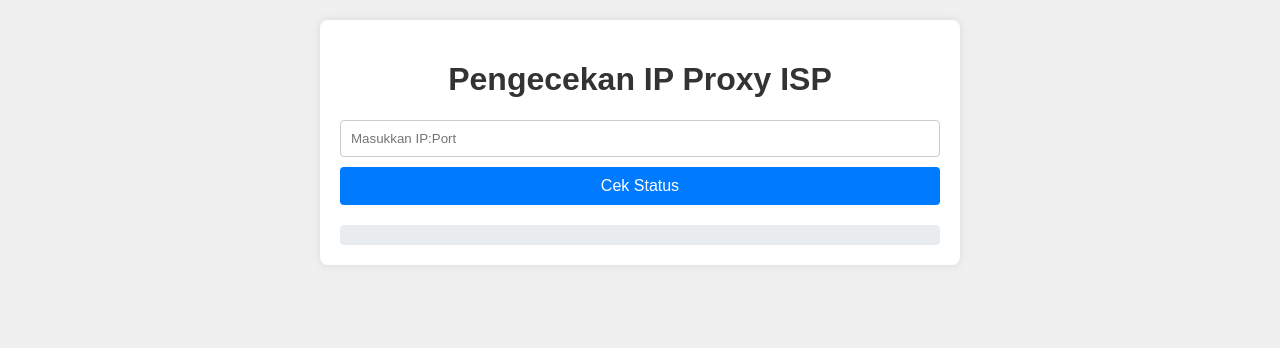
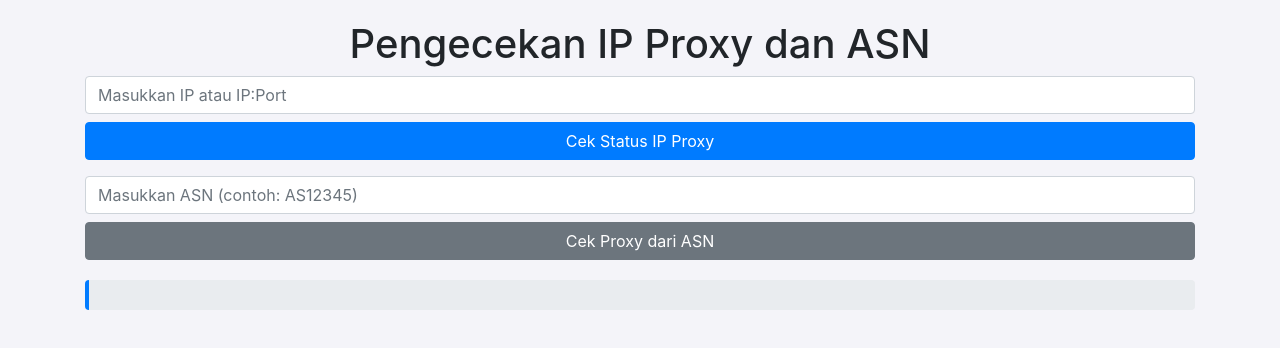
Before and after one commit to MarinaAqua/Check-IP, a plain HTML site: page index.html in a window 1280 px wide. Drawn offline with nearby package versions, Linux system fonts and the light colour scheme.

Commit message:
Update index.html

```diff
--- a/index.html
+++ b/index.html
@@ -3,98 +3,151 @@
 <head>
     <meta charset="UTF-8">
     <meta name="viewport" content="width=device-width, initial-scale=1.0">
-    <title>Cek IP Proxy ISP</title>
+    <title>Pengecekan IP Proxy dan ASN</title>
+    <link rel="stylesheet" href="https://stackpath.bootstrapcdn.com/bootstrap/4.5.2/css/bootstrap.min.css">
     <style>
         body {
-            font-family: Arial, sans-serif;
-            background-color: #f0f0f0;
-            margin: 0;
+            background-color: #f4f4f9;
             padding: 20px;
-        }
-        h1 {
-            text-align: center;
-            color: #333;
-        }
-        .container {
-            max-width: 600px;
-            margin: auto;
-            background: white;
-            padding: 20px;
-            border-radius: 8px;
-            box-shadow: 0 0 10px rgba(0, 0, 0, 0.1);
-        }
-        input[type="text"] {
-            width: calc(100% - 22px);
-            padding: 10px;
-            border: 1px solid #ccc;
-            border-radius: 4px;
-            margin-bottom: 10px;
-        }
-        button {
-            width: 100%;
-            padding: 10px;
-            background-color: #007BFF;
-            border: none;
-            border-radius: 4px;
-            color: white;
-            font-size: 16px;
-            cursor: pointer;
-        }
-        button:hover {
-            background-color: #0056b3;
         }
         #result {
             margin-top: 20px;
-            padding: 10px;
+            padding: 15px;
             background: #e9ecef;
             border-radius: 4px;
             line-height: 1.5;
+            border-left: 4px solid #007BFF;
+        }
+        .error {
+            color: red;
+        }
+        .success {
+            color: green;
+        }
+        .loading {
+            display: none;
         }
     </style>
+</head>
+<body>
+    <div class="container">
+        <h1 class="text-center">Pengecekan IP Proxy dan ASN</h1>
+        <div class="form-group">
+            <input type="text" class="form-control" id="ipInput" placeholder="Masukkan IP atau IP:Port" required>
+            <button class="btn btn-primary btn-block mt-2" onclick="checkProxyAndASN()">Cek Status IP Proxy</button>
+        </div>
+        <div class="form-group">
+            <input type="text" class="form-control" id="asnInput" placeholder="Masukkan ASN (contoh: AS12345)" required>
+            <button class="btn btn-secondary btn-block mt-2" onclick="searchProxiesByASN()">Cek Proxy dari ASN</button>
+        </div>
+        <div id="loading" class="loading text-center">
+            <p>Memproses...</p>
+        </div>
+        <div id="result"></div>
+    </div>
+
     <script>
-        async function checkProxy() {
-            const input = document.getElementById("ipInput").value;
-            const [ip, port] = input.split(':');
+        function showLoading() {
+            document.getElementById("loading").style.display = 'block';
+        }
 
-            if (!ip || !port) {
-                document.getElementById("result").innerText = 'Masukkan format IP:Port yang valid.';
+        function hideLoading() {
+            document.getElementById("loading").style.display = 'none';
+        }
+
+        function isValidIP(ip) {
+            const ipRegex = /^(25[0-5]|2[0-4][0-9]|[01]?[0-9][0-9]?)\.((25[0-5]|2[0-4][0-9]|[01]?[0-9][0-9]?)\.){2}(25[0-5]|2[0-4][0-9]|[01]?[0-9][0-9]?)$/;
+            return ipRegex.test(ip);
+        }
+
+        async function checkProxyAndASN() {
+            const input = document.getElementById("ipInput").value.trim();
+            let ip, port;
+
+            if (input.includes(':')) {
+                [ip, port] = input.split(':');
+            } else {
+                ip = input;
+                port = 443; // Default port
+            }
+
+            if (!ip || !isValidIP(ip) || (port && (isNaN(port) || port < 1 || port > 65535))) {
+                document.getElementById("result").innerHTML = '<span class="error">Masukkan format IP:Port yang valid.</span>';
                 return;
             }
 
-            const url = `https://api.ipgeolocation.io/ipgeo?apiKey=02b4a2362c5147ec9996da7d6ceccd4c&ip=${ip}`;
+            showLoading();
+
+            const geoUrl = `https://api.ipgeolocation.io/ipgeo?apiKey=02b4a2362c5147ec9996da7d6ceccd4c&ip=${ip}`;
+            const infoUrl = `https://ipinfo.io/${ip}/json?token=acbb42696f81c4`;
+
             try {
-                const response = await fetch(url);
-                if (!response.ok) throw new Error("IP tidak valid atau tidak terhubung");
-                const data = await response.json();
+                const geoResponse = await fetch(geoUrl);
+                if (!geoResponse.ok) throw new Error("IP tidak valid atau tidak terhubung");
+                const geoData = await geoResponse.json();
 
-                const result = `
+                const infoResponse = await fetch(infoUrl);
+                if (!infoResponse.ok) throw new Error("IP tidak valid untuk ASN");
+                const infoData = await infoResponse.json();
+
+                let result = `
                     <strong>Informasi IP:</strong><br>
-                    IP: ${data.ip}<br>
-                    Port: ${port}<br>
-                    ASN: ${data.asn}<br>
-                    ISP: ${data.isp}<br>
-                    Domain: ${data.domain || 'Tidak tersedia'}<br>
-                    Lokasi: ${data.city}, ${data.country_name}<br>
-                    Latitude: ${data.latitude}<br>
-                    Longitude: ${data.longitude}<br>
-                    Kode Negara: ${data.country_code}<br>
-                    Waktu Respons: ${data.response_time || 'Tidak tersedia'}<br>
-                    Jenis Koneksi: ${data.connection_type || 'Tidak tersedia'}<br>
-                    Status: ${data.isp ? 'Aktif' : 'Mati'}
+                    IP: <span class="success">${geoData.ip}</span><br>
+                    Port: <span class="success">${port}</span><br>
+                    ASN: <span class="success">${infoData.asn || 'Tidak tersedia'}</span><br>
+                    ISP: ${geoData.isp}<br>
+                    Lokasi: ${geoData.city}, ${geoData.country_name}<br>
+                    Latitude: ${geoData.latitude}<br>
+                    Longitude: ${geoData.longitude}<br>
+                    Kode Negara: ${geoData.country_code}<br>
                 `;
+
                 document.getElementById("result").innerHTML = result;
             } catch (error) {
-                document.getElementById("result").innerText = `Error: ${error.message}`;
+                document.getElementById("result").innerHTML = `<span class="error">Error: ${error.message}</span>`;
+            } finally {
+                hideLoading();
+            }
+        }
+
+        async function searchProxiesByASN() {
+            const asnInput = document.getElementById("asnInput").value.trim();
+            if (!asnInput.startsWith("AS")) {
+                document.getElementById("result").innerHTML = '<span class="error">Masukkan format ASN yang valid (contoh: AS12345).</span>';
+                return;
+            }
+
+            showLoading();
+
+            const censysUrl = `https://censys.io/api/v1/search/ipv4?q=asn:${asnInput}`;
+            try {
+                const censysResponse = await fetch(censysUrl, {
+                    method: 'GET',
+                    headers: {
+                        'Authorization': 'Basic ' + btoa('564dd6d3-7124-41e8-8e4c-891bc9decaa4:e5gfXdAyf9ZFbXfSPeIKoTcFJk5pRhMD')
+                    }
+                });
+
+                if (censysResponse.ok) {
+                    const censysData = await censysResponse.json();
+                    let result = `<strong>Daftar Proxy dari ${asnInput}:</strong><br>`;
+                    if (censysData.results.length > 0) {
+                        censysData.results.forEach(proxy => {
+                            result += `IP: ${proxy.ip}, Port: ${proxy.port} <br>`;
+                        });
+                    } else {
+                        result += 'Tidak ada proxy ditemukan untuk ASN ini.';
+                    }
+                    document.getElementById("result").innerHTML = result;
+                } else {
+                    throw new Error("Terjadi kesalahan saat menghubungi Censys.");
+                }
+            } catch (error) {
+                document.getElementById("result").innerHTML = `<span class="error">Error: ${error.message}</span>`;
+            } finally {
+                hideLoading();
             }
         }
     </script>
-</head>
-<body>
-    <div class="container">
-        <h1>Pengecekan IP Proxy ISP</h1>
-        <input type="text" id="ipInput" placeholder="Masukkan IP:Port" required>
-        <button onclick="checkProxy()">Cek Status</button>
-        <div id="result"></div>
-    </div>
 </body>
 </html>
```
